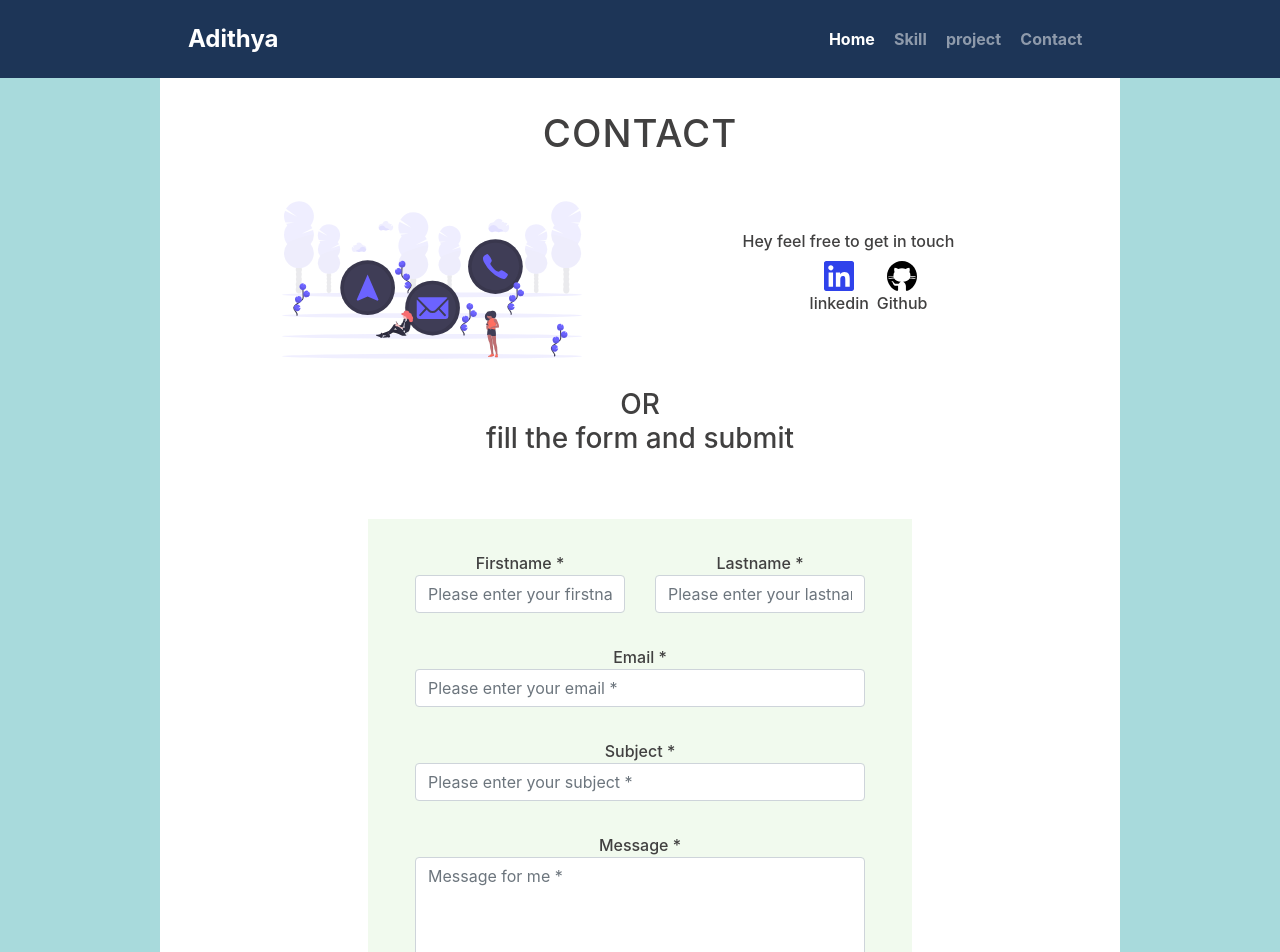
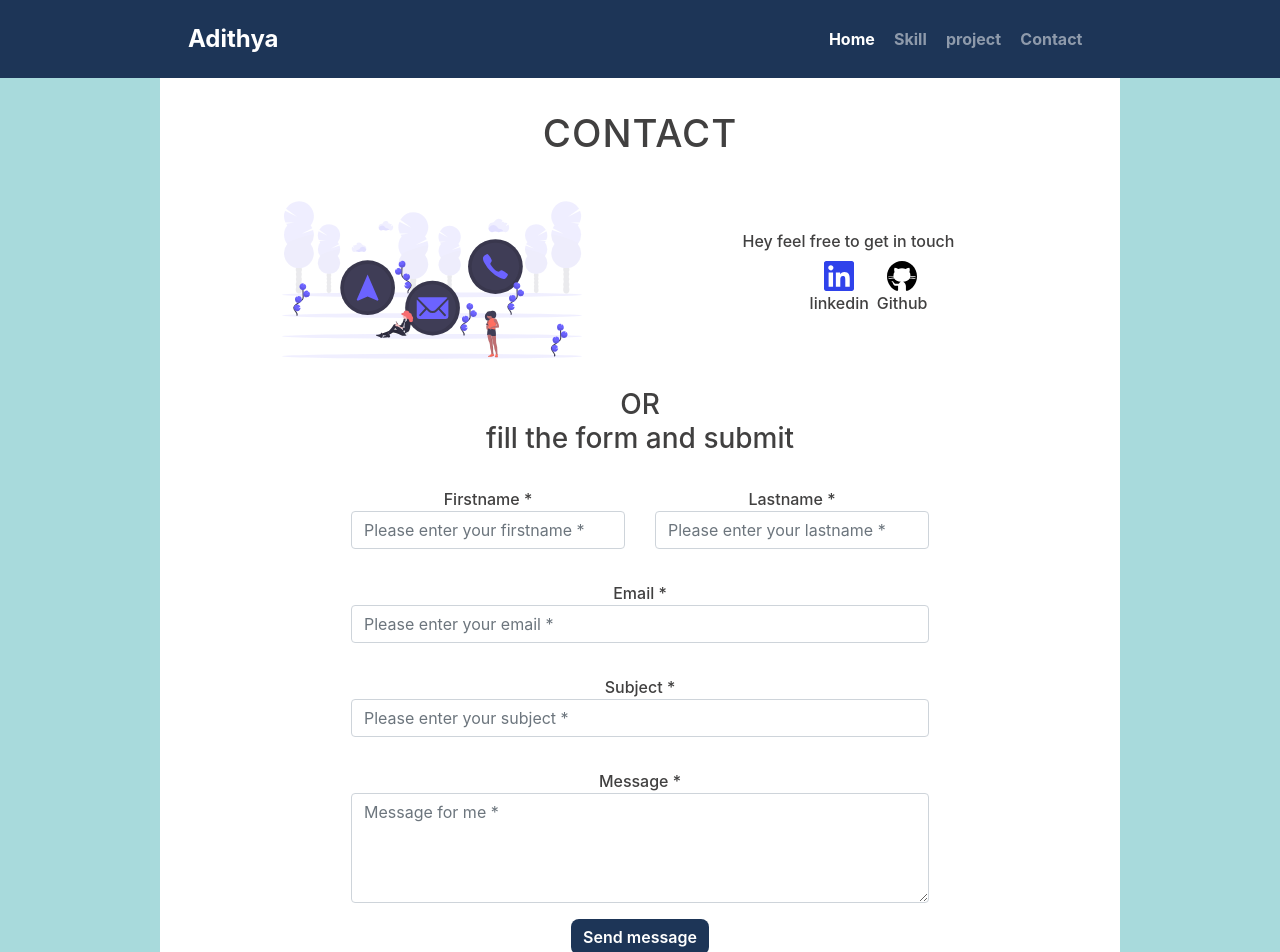
Before and after one commit to adithyakam/portfolio, a React (Create React App) app: page /Contact in a window 1280 px wide. Shown: the top 952 px of the page. Built offline with nearby package versions, Linux system fonts and the light colour scheme.

Commit message:
updaing contact-2

```diff
--- a/public/index.html
+++ b/public/index.html
@@ -70,4 +70,8 @@
     integrity="sha384-OgVRvuATP1z7JjHLkuOU7Xw704+h835Lr+6QL9UvYjZE3Ipu6Tp75j7Bh/kR0JKI"
     crossorigin="anonymous"
   ></script>
+  <script src="https://unpkg.com/react@16/umd/react.development.js"></script>
+  <script src="https://unpkg.com/react-dom@16/umd/react-dom.development.js"></script>
+  <script src="https://unpkg.com/babel-standalone@6.15.0/babel.min.js"></script>
+
 </html>
--- a/src/Components/Contact/Contact.jsx
+++ b/src/Components/Contact/Contact.jsx
@@ -47,13 +47,13 @@ const Contact = () => {
         <h3>fill the form and submit</h3>
         <form
           id="contact-form"
+          name="contact"
           method="post"
-          name="contact"
           // role="form"
           // netlify-honeypot="bot"
-          data-netlify="true"
-          className="formContainer"
-          netlify
+          // data-netlify="true"
+          // className="formContainer"
+          // netlify
         >
           <div class="controls p-3">
             <div class="row">
```
